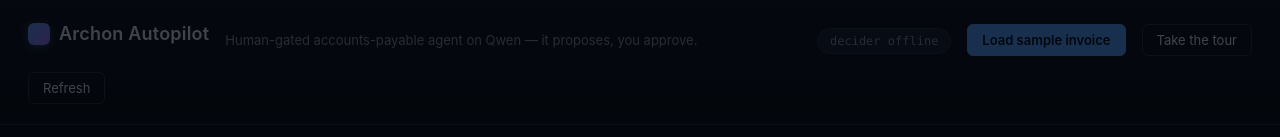
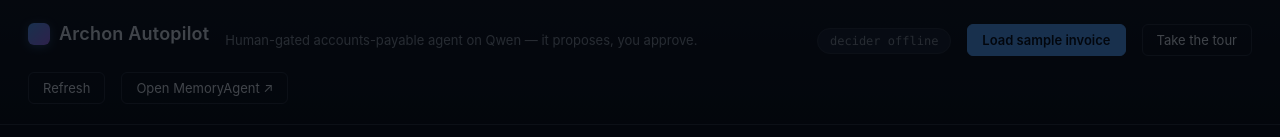
Before and after one commit to upgradedev/archon-qwen-autopilot, a website: page src/ui.html in a window 1280 px wide. Shown: the top 137 px of the page. Drawn offline with Linux system fonts and the light colour scheme; no server answers.

Commit message:
feat(frontend): add header nav button to open the companion MemoryAgent app

```diff
--- a/src/ui.html
+++ b/src/ui.html
@@ -366,6 +366,7 @@
     <button class="primary" id="loadSample" title="Queue a realistic sample vendor invoice">Load sample invoice</button>
     <button class="ghost" id="tourBtn" title="Replay the guided tour">Take the tour</button>
     <button class="ghost" id="refresh" title="Reload the queue">Refresh</button>
+    <button class="ghost" id="peerApp" type="button" onclick="window.open('https://memory.43.106.13.19.sslip.io','_blank','noopener')" title="Open the companion MemoryAgent app — the persistent, queryable memory foundation">Open MemoryAgent ↗</button>
   </header>
 
   <main>
```
